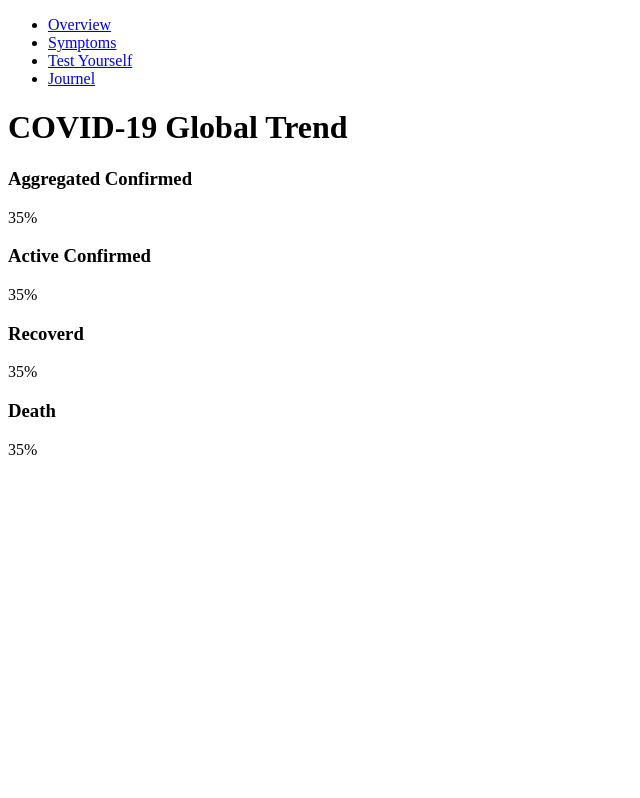
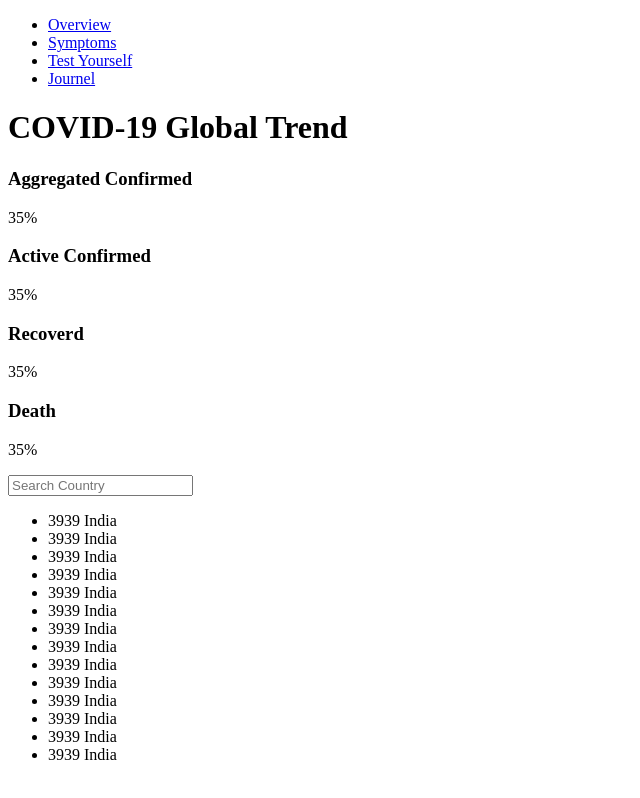
Before and after one commit to 0prodigy/covid-stats, a plain HTML site: page index.html in a window 1280 px wide. Shown: the whole page, without its empty margins (0-640 px from the left). Drawn offline with Linux system fonts and the light colour scheme.

Commit message:
added country list layout

```diff
--- a/index.html
+++ b/index.html
@@ -56,6 +56,35 @@
               </div>
             </div>
           </div>
+          <div class="map-container">
+            <aside class="country">
+              <div class="search-box">
+                <input
+                  type="text"
+                  placeholder="Search Country"
+                  id="searchByCountry"
+                />
+              </div>
+              <div class="country-list">
+                <ul>
+                  <li><span id="country-data">3939</span> India</li>
+                  <li><span id="country-data">3939</span> India</li>
+                  <li><span id="country-data">3939</span> India</li>
+                  <li><span id="country-data">3939</span> India</li>
+                  <li><span id="country-data">3939</span> India</li>
+                  <li><span id="country-data">3939</span> India</li>
+                  <li><span id="country-data">3939</span> India</li>
+                  <li><span id="country-data">3939</span> India</li>
+                  <li><span id="country-data">3939</span> India</li>
+                  <li><span id="country-data">3939</span> India</li>
+                  <li><span id="country-data">3939</span> India</li>
+                  <li><span id="country-data">3939</span> India</li>
+                  <li><span id="country-data">3939</span> India</li>
+                  <li><span id="country-data">3939</span> India</li>
+                </ul>
+              </div>
+            </aside>
+          </div>
         </div>
       </main>
     </div>
```
